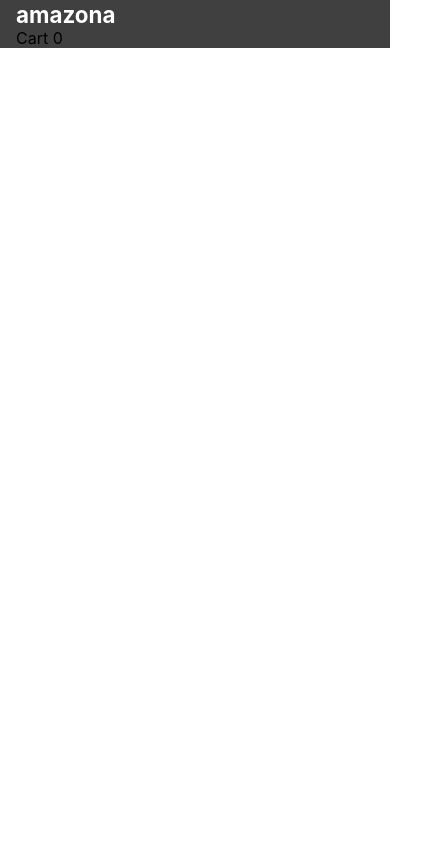
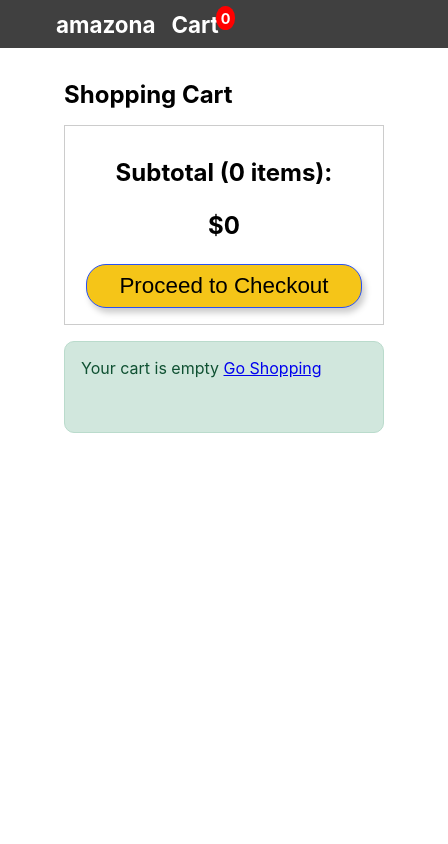
Before and after one commit to Damirbey/Amazona, a React (Create React App) app in the folder frontend/: page /cart in a window 390 px wide. Shown: the top 844 px of the page, 448 px wide, since content can reach past the window. Built offline with nearby package versions, Linux system fonts and the light colour scheme.

Commit message:
Implementing Cart Screen

```diff
--- a/frontend/src/App.js
+++ b/frontend/src/App.js
@@ -3,6 +3,7 @@ import HomeScreen from './screens/HomeScreen';
 import ProductScreen from './screens/ProductScreen';
 import { Store } from './Store';
 import { useContext } from 'react';
+import CartScreen from './screens/CartScreen';
 
 function App() {
   const { state } = useContext(Store);
@@ -12,15 +13,25 @@ function App() {
     <BrowserRouter>
       <div className="App">
         <header className="header">
-          <Link to="/" className="header__brandName">
-            amazona
-          </Link>
-          Cart {cart.cartItems.length}
+          <ul className="nav">
+            <li className="nav__item">
+              <Link to="/" className="header__brandName">
+                amazona
+              </Link>
+            </li>
+            <li className="nav__item">
+              <Link to="/cart" className="nav__link">
+                Cart
+                <span className="cart__quantity">{cart.cartItems.length}</span>
+              </Link>
+            </li>
+          </ul>
         </header>
         <main>
           <Routes>
             <Route path="/" element={<HomeScreen />} />
             <Route path="/product/:slug" element={<ProductScreen />} />
+            <Route path="/cart" element={<CartScreen />} />
           </Routes>
         </main>
         <footer className="footer">
--- a/frontend/src/Store.js
+++ b/frontend/src/Store.js
@@ -3,18 +3,35 @@ import { createContext, useReducer } from 'react';
 export const Store = createContext();
 
 const initialState = {
-  cart: { cartItems: [] },
+  cart: {
+    cartItems: localStorage.getItem('cartItems')
+      ? JSON.parse(localStorage.getItem('cartItems'))
+      : [],
+  },
 };
 
 const reducer = (state, action) => {
   switch (action.type) {
     case 'CART_ADD_ITEM':
-      return {
-        ...state,
-        cart: {
-          cartItems: [...state.cart.cartItems, action.payload],
-        },
-      };
+      const newItem = action.payload;
+      const existItem = state.cart.cartItems.find(
+        (item) => item._id === newItem._id
+      );
+      const cartItems = existItem
+        ? state.cart.cartItems.map((item) =>
+            item._id === existItem._id ? newItem : item
+          )
+        : [...state.cart.cartItems, newItem];
+      localStorage.setItem('cartItems', JSON.stringify(cartItems));
+      return { ...state, cart: { ...state.cart, cartItems } };
+
+    case 'CART_REMOVE_ITEM': {
+      const cartItems = state.cart.cartItems.filter(
+        (item) => item._id !== action.payload
+      );
+      localStorage.setItem('cartItems', JSON.stringify(cartItems));
+      return { ...state, cart: { ...state.cart, cartItems } };
+    }
     default:
       return state;
   }
--- /dev/null
+++ b/frontend/src/sass/layouts/_cart.scss
@@ -0,0 +1,45 @@
+.cartItems {
+  display: grid;
+  grid-gap: 1rem;
+  grid-template-columns: repeat(auto-fit, minmax(20rem, 1fr));
+  grid-template-rows: repeat(6, 1fr);
+}
+.cartItem {
+  &__img {
+    max-width: 4rem;
+    border: 1px solid #ccc;
+    padding: 0.5rem;
+  }
+  border: 1px solid #ccc;
+  padding: 0.6rem;
+  display: grid;
+  grid-template-columns: repeat(5, 1fr);
+  grid-column-gap: 1rem;
+  align-items: center;
+  justify-content: start;
+  grid-column: 1/3;
+  @media only screen and (max-width: 1000px) {
+    grid-column: 1/-1;
+  }
+  &__modifier {
+    display: flex;
+    align-items: center;
+    justify-content: center;
+    p {
+      margin-left: 0.4rem;
+    }
+  }
+}
+.cartSubtotal {
+  border: 1px solid #ccc;
+  padding: 1rem;
+  text-align: center;
+  grid-column: 3/ -1;
+  grid-row: 1/3;
+  @media only screen and (max-width: 1000px) {
+    grid-column: 1/-1;
+    grid-row: 0;
+  }
+}
+.fa-plus-circle {
+}
--- a/frontend/src/sass/layouts/_header.scss
+++ b/frontend/src/sass/layouts/_header.scss
@@ -18,3 +18,37 @@
     }
   }
 }
+.nav {
+  list-style-type: none;
+
+  &__item {
+    display: inline-block;
+    &:not(:last-child) {
+      margin-right: 1rem;
+    }
+  }
+  &__link {
+    transition: all 0.2s;
+    &:link,
+    &:visited {
+      color: #fff;
+      text-decoration: none;
+      font-weight: bold;
+      font-size: 1.4rem;
+    }
+    &:hover,
+    &:active {
+      color: $color-primary-gold;
+    }
+  }
+}
+.cart__quantity {
+  text-align: center;
+  font-size: 0.9rem;
+  position: absolute;
+  top: 0.4rem;
+  left: 13.5rem;
+  background-color: red;
+  padding: 0.2rem 0.3rem;
+  border-radius: 50%;
+}
--- a/frontend/src/sass/main.scss
+++ b/frontend/src/sass/main.scss
@@ -7,6 +7,7 @@
 @import 'layouts/footer';
 @import 'layouts/main';
 @import 'layouts/selectedProduct';
+@import 'layouts/cart';
 
 @import 'components/productCard';
 @import 'components/button';
--- /dev/null
+++ b/frontend/src/screens/CartScreen.js
@@ -0,0 +1,97 @@
+import { useContext } from 'react';
+import { Store } from '../Store';
+import { Helmet } from 'react-helmet-async';
+import { Link } from 'react-router-dom';
+import axios from 'axios';
+
+function CartScreen(props) {
+  const { state, dispatch: ctxDispatch } = useContext(Store);
+  const { cart } = state;
+
+  /*DELETING THE WHOLE ITEM COMPLETELY*/
+  const removeFromCart = (item) => {
+    ctxDispatch({
+      type: 'CART_REMOVE_ITEM',
+      payload: item,
+    });
+  };
+  /**REMOVING OR ADDING AN ITEM */
+  const updateCartHandler = async (product, quantity) => {
+    const { data } = await axios.get(`/api/products/${product._id}`);
+    if (data.countInStock < quantity) {
+      window.alert('Sorry, product is out of stock');
+      return;
+    }
+
+    ctxDispatch({
+      type: 'CART_ADD_ITEM',
+      payload: { ...product, quantity },
+    });
+  };
+  return (
+    <div>
+      <Helmet>
+        <title>Shopping Cart</title>
+      </Helmet>
+
+      <h1 className="heading-1">Shopping Cart</h1>
+      <div className="cartItems">
+        {cart.cartItems.length === 0 ? (
+          <div className="successMessage">
+            Your cart is empty <Link to="/">Go Shopping</Link>
+          </div>
+        ) : (
+          cart.cartItems.map((product) => (
+            <div className="cartItem" key={product._id}>
+              <img
+                src={product.image}
+                alt={product.slug}
+                className="cartItem__img"
+              />
+              <h3 className="heading-3 product__name">{product.name}</h3>
+              <div className="cartItem__modifier">
+                <i
+                  className="fas fa-minus-circle"
+                  onClick={() =>
+                    product.quantity > 1 &&
+                    updateCartHandler(product, product.quantity - 1)
+                  }
+                ></i>
+                <p>{product.quantity}</p>
+                <i
+                  className="fas fa-plus-circle"
+                  onClick={() =>
+                    updateCartHandler(product, product.quantity + 1)
+                  }
+                ></i>
+              </div>
+
+              <p className="cartItem__price">${product.price}</p>
+              <i
+                className="fas fa-trash"
+                onClick={() => removeFromCart(product._id)}
+              ></i>
+            </div>
+          ))
+        )}
+
+        <div className="cartSubtotal">
+          <h1 className="heading-1">
+            Subtotal ({cart.cartItems.reduce((a, c) => a + c.quantity, 0)}{' '}
+            items):
+            <p className="heading-1">
+              {'$' +
+                cart.cartItems.reduce(
+                  (accumulator, currentValue) =>
+                    accumulator + currentValue.price * currentValue.quantity,
+                  0
+                )}
+            </p>
+          </h1>
+          <button className="btn">Proceed to Checkout</button>
+        </div>
+      </div>
+    </div>
+  );
+}
+export default CartScreen;
--- a/frontend/src/screens/ProductScreen.js
+++ b/frontend/src/screens/ProductScreen.js
@@ -45,11 +45,20 @@ function ProductScreen() {
 
   //IMPLEMENTING ADD TO CART
   const { state, dispatch: ctxDispatch } = useContext(Store);
+  const { cart } = state;
 
-  const addToCartHandler = () => {
+  const addToCartHandler = async () => {
+    const existItem = cart.cartItems.find((x) => x._id === product._id);
+    const quantity = existItem ? existItem.quantity + 1 : 1;
+    const { data } = await axios.get(`/api/products/${product._id}`);
+    console.log(data);
+    if (data.countInStock < quantity) {
+      window.alert('Sorry. Product is out of stock.');
+      return;
+    }
     ctxDispatch({
       type: 'CART_ADD_ITEM',
-      payload: { ...product },
+      payload: { ...product, quantity },
     });
   };
 
--- a/frontend/src/style.css
+++ b/frontend/src/style.css
@@ -32,6 +32,32 @@ code {
     cursor: pointer; }
     .header__brandName:hover {
       color: #f5c518; }
+
+.nav {
+  list-style-type: none; }
+  .nav__item {
+    display: inline-block; }
+    .nav__item:not(:last-child) {
+      margin-right: 1rem; }
+  .nav__link {
+    transition: all 0.2s; }
+    .nav__link:link, .nav__link:visited {
+      color: #fff;
+      text-decoration: none;
+      font-weight: bold;
+      font-size: 1.4rem; }
+    .nav__link:hover, .nav__link:active {
+      color: #f5c518; }
+
+.cart__quantity {
+  text-align: center;
+  font-size: 0.9rem;
+  position: absolute;
+  top: 0.4rem;
+  left: 13.5rem;
+  background-color: red;
+  padding: 0.2rem 0.3rem;
+  border-radius: 50%; }
 
 .footer {
   background-color: #404040;
@@ -92,6 +118,46 @@ main {
   align-items: center; }
   .product__availability button {
     grid-column: 1/3; }
+
+.cartItems {
+  display: grid;
+  grid-gap: 1rem;
+  grid-template-columns: repeat(auto-fit, minmax(20rem, 1fr));
+  grid-template-rows: repeat(6, 1fr); }
+
+.cartItem {
+  border: 1px solid #ccc;
+  padding: 0.6rem;
+  display: grid;
+  grid-template-columns: repeat(5, 1fr);
+  grid-column-gap: 1rem;
+  align-items: center;
+  justify-content: start;
+  grid-column: 1/3; }
+  .cartItem__img {
+    max-width: 4rem;
+    border: 1px solid #ccc;
+    padding: 0.5rem; }
+  @media only screen and (max-width: 1000px) {
+    .cartItem {
+      grid-column: 1/-1; } }
+  .cartItem__modifier {
+    display: flex;
+    align-items: center;
+    justify-content: center; }
+    .cartItem__modifier p {
+      margin-left: 0.4rem; }
+
+.cartSubtotal {
+  border: 1px solid #ccc;
+  padding: 1rem;
+  text-align: center;
+  grid-column: 3/ -1;
+  grid-row: 1/3; }
+  @media only screen and (max-width: 1000px) {
+    .cartSubtotal {
+      grid-column: 1/-1;
+      grid-row: 0; } }
 
 .product {
   border: 1px solid #ccc;
```
Also changed, not shown: 2 other files (tests, documents, lock files or other folders).
